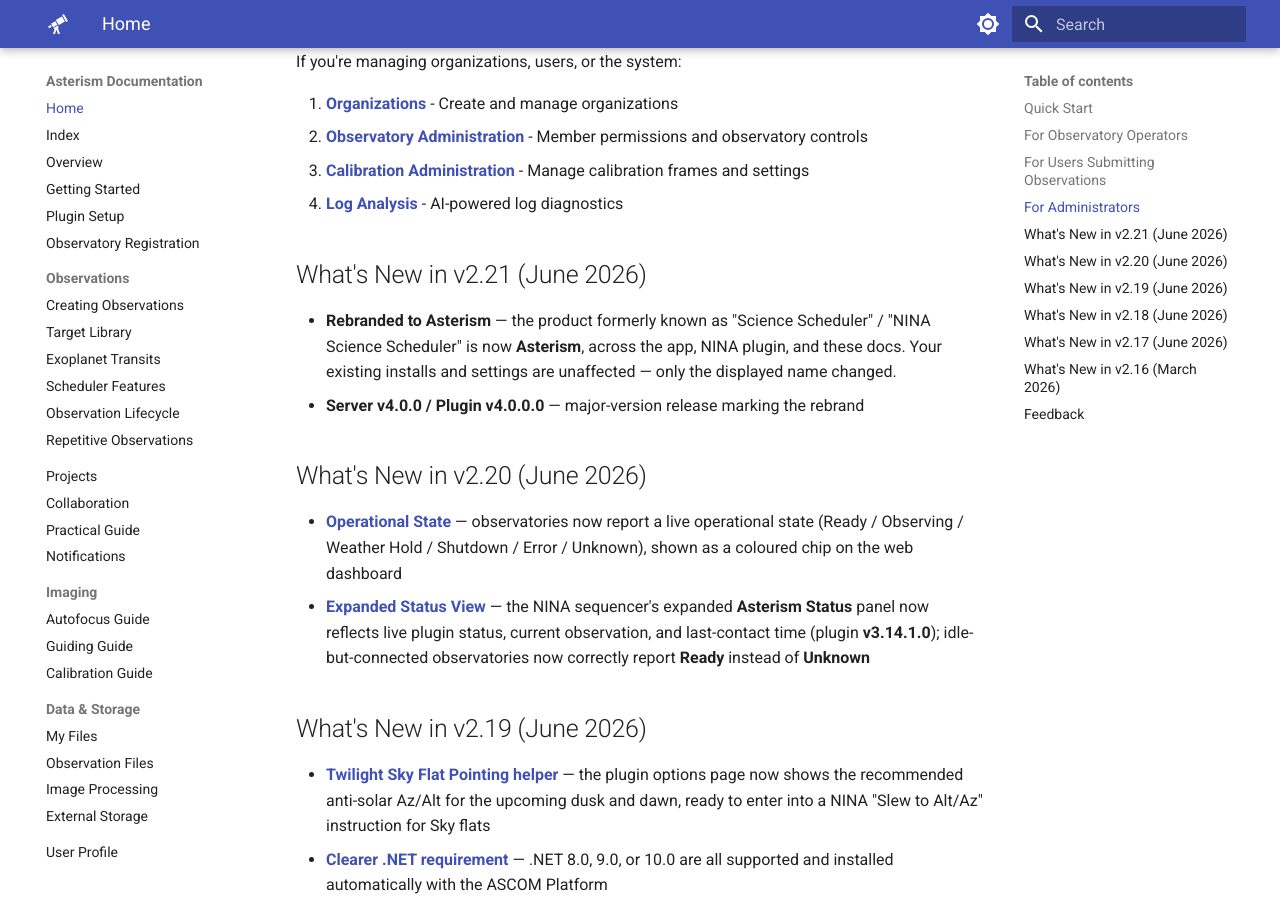
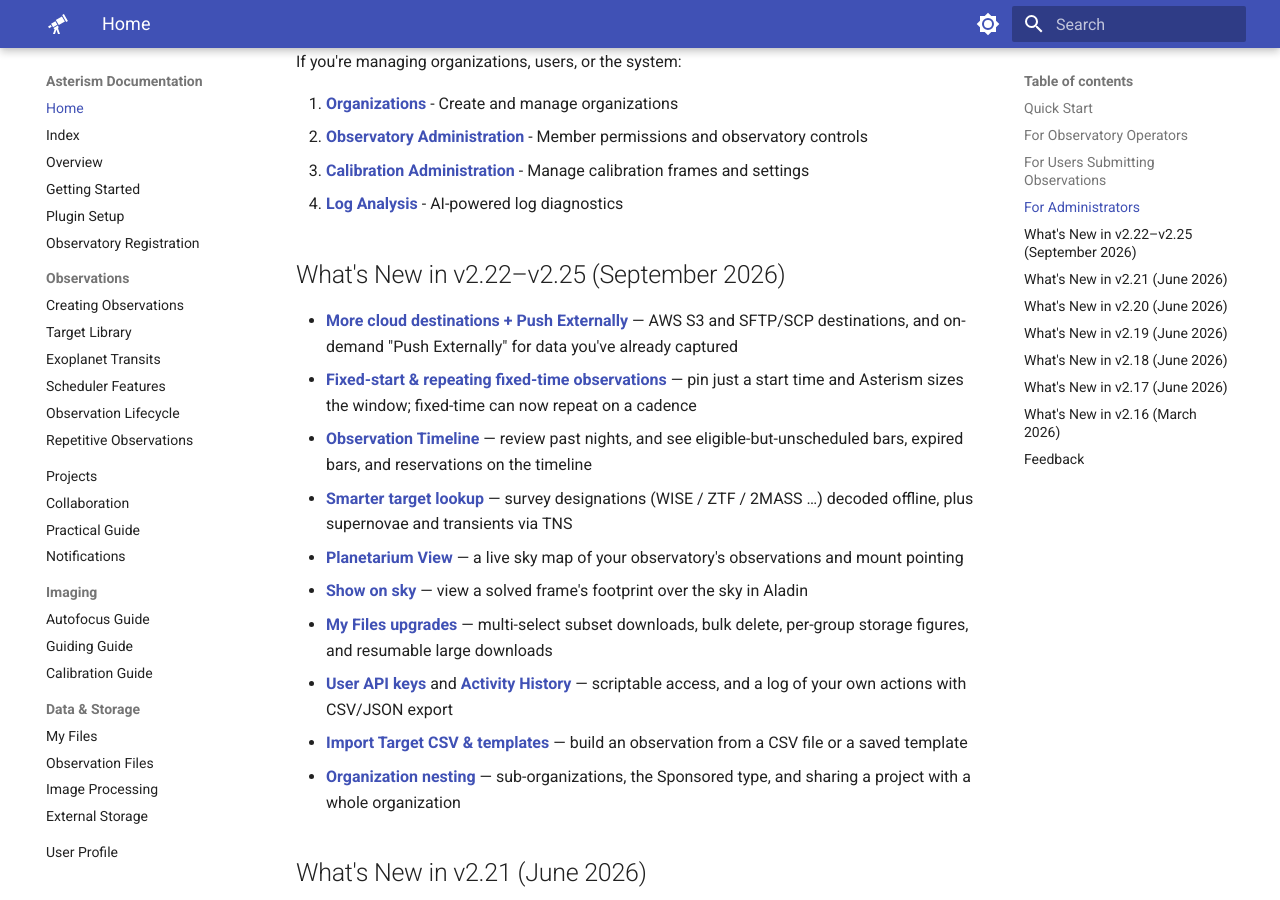
Before and after one commit to First-Light-Systems/nina-scheduler-docs, an MkDocs documentation site: the page built from docs/index.md, in a window 1280 px wide and 900 px high, scrolled down 1770 px. Built offline with MkDocs 1.6.1 and Material for MkDocs 9.7.7, drawn with Linux system fonts in a browser that asks for light colours.

Commit message:
docs: refresh home-page What's New for the v2.22–v2.25 refresh
The home page What's New had lagged at the v2.21 rebrand entry. Adds a
consolidated block of the user-facing highlights (external-storage destinations
+ Push Externally, fixed-start/repeating observations, Observation Timeline,
smarter target lookup, Planetarium View, Show on sky, My Files upgrades, user
API keys, Activity History, CSV/template import, organization nesting), all
linking to their docs. Server-admin features intentionally excluded. Doc set
bumped to 2.26; CHANGELOG entry added. All anchors verified.

Co-Authored-By: Claude Opus 4.8 <noreply@anthropic.com>
Claude-Session: https://claude.ai/code/session_01YAWWKrkj5C4rzdJ4MVNm9R

```diff
--- a/docs/index.md
+++ b/docs/index.md
@@ -55,6 +55,19 @@ If you're managing organizations, users, or the system:
 3. **[Calibration Administration](CALIBRATION_ADMINISTRATION.md)** - Manage calibration frames and settings
 4. **[Log Analysis](LOG_ANALYSIS_GUIDE.md)** - AI-powered log diagnostics
 
+## What's New in v2.22–v2.25 (September 2026)
+
+- **[More cloud destinations + Push Externally](EXTERNAL_STORAGE.md)** — AWS S3 and SFTP/SCP destinations, and on-demand "Push Externally" for data you've already captured
+- **[Fixed-start & repeating fixed-time observations](CREATING_OBSERVATIONS.md#fixed-time-observations)** — pin just a start time and Asterism sizes the window; fixed-time can now repeat on a cadence
+- **[Observation Timeline](PRACTICAL_GUIDE.md#observation-timeline)** — review past nights, and see eligible-but-unscheduled bars, expired bars, and reservations on the timeline
+- **[Smarter target lookup](CREATING_OBSERVATIONS.md#target-name-lookup)** — survey designations (WISE / ZTF / 2MASS …) decoded offline, plus supernovae and transients via TNS
+- **[Planetarium View](OVERVIEW.md#planetarium-view)** — a live sky map of your observatory's observations and mount pointing
+- **[Show on sky](OBSERVATION_FILES.md#show-on-sky)** — view a solved frame's footprint over the sky in Aladin
+- **[My Files upgrades](FILE_BROWSER.md)** — multi-select subset downloads, bulk delete, per-group storage figures, and resumable large downloads
+- **[User API keys](USER_PROFILE.md#api-keys)** and **[Activity History](USER_PROFILE.md#activity-history)** — scriptable access, and a log of your own actions with CSV/JSON export
+- **[Import Target CSV & templates](CREATING_OBSERVATIONS.md#starting-from-a-template)** — build an observation from a CSV file or a saved template
+- **[Organization nesting](ORGANIZATIONS.md#nesting-organizations)** — sub-organizations, the Sponsored type, and sharing a project with a whole organization
+
 ## What's New in v2.21 (June 2026)
 
 - **Rebranded to Asterism** — the product formerly known as "Science Scheduler" / "NINA Science Scheduler" is now **Asterism**, across the app, NINA plugin, and these docs. Your existing installs and settings are unaffected — only the displayed name changed.
```
Also changed, not shown: other parts of docs/index.md (+1 -1 lines), docs/CHANGELOG.md (+8 -0 lines), docs/TOPIC_INDEX.md (+1 -1 lines).
